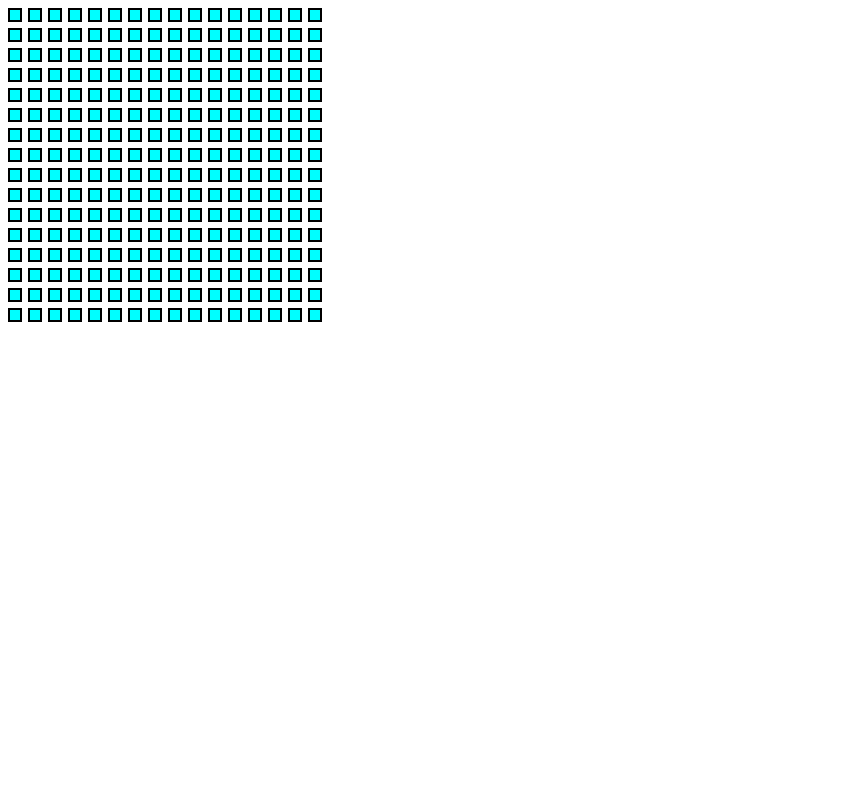
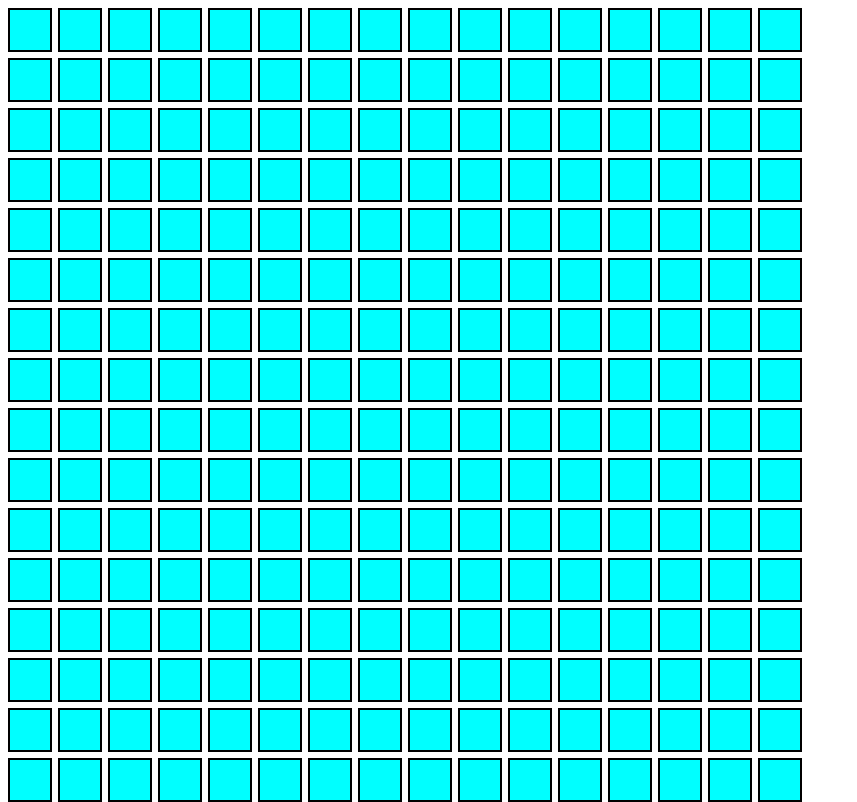
Before and after one commit to Kirito72-hub/Etch-a-Sketch, a plain HTML site: page index.html in a window 1280 px wide. Shown: the whole page, without its empty margins (0-857 px from the left). Drawn offline with Linux system fonts and the light colour scheme.

Commit message:
made the boxes bigger with gap

```diff
--- a/styles.css
+++ b/styles.css
@@ -2,12 +2,13 @@
     display: grid;
     grid-template-columns: repeat(16, 20px);
     grid-template-rows: repeat(16, 20px);
+    gap: 30px;
 }
 
 .box {
     color: gold;
     background-color: aqua;
     border: 2px solid black;
-    width: 10px;
-    height: 10px;
+    width: 40px;
+    height: 40px;
 }
```
